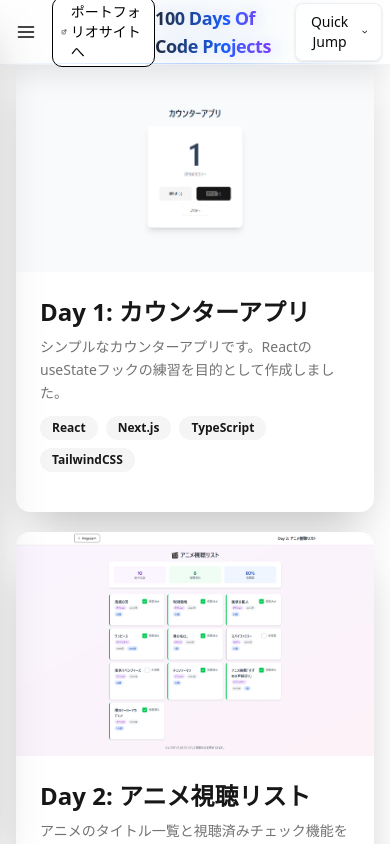
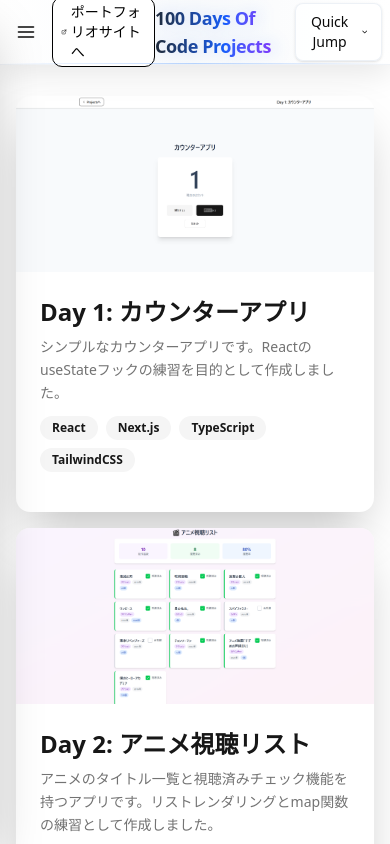
Before and after one commit to atsuki61/100DaysOfCode, a Next.js app: page / in a window 390 px wide. Shown: the top 844 px of the page. Built offline with nearby package versions, Linux system fonts and the light colour scheme.

Commit message:
chore: ホームのアプリ一覧表示を微調整

```diff
--- a/src/app/page.tsx
+++ b/src/app/page.tsx
@@ -366,14 +366,14 @@ export default function HomePage() {
         quickJumpItems={apps.map((a) => ({ label: a.name, href: a.path }))}
       />
 
-      <div className="py-12 flex flex-col items-center"> {/* 縦方向パディング, Flexコンテナ, アイテム中央寄せ(垂直) */}
+      <div className="pt-24 sm:py-12 flex flex-col items-center"> {/* モバイルは固定ヘッダー分の余白を確保 */}
         <main className="w-full max-w-7xl px-4"> {/* 横幅いっぱい, 最大横幅7xl, 横方向パディング */}
           {filteredApps.length > 0 ? (
-            <div className="grid grid-cols-1 md:grid-cols-3 gap-5"> {/* グリッドレイアウト, 1列 (md以上で3列), ギャップ5 */}
+            <div className="grid grid-cols-1 sm:grid-cols-2 md:grid-cols-3 gap-4 sm:gap-5"> {/* モバイル2列、ギャップ調整 */}
               {filteredApps.map((app) => (
                 <div key={app.id} className="bg-card rounded-xl shadow-2xl overflow-hidden transition-all duration-300 ease-in-out hover:shadow-primary/50"> {/* カード背景色, 角丸xl, 影2xl, はみ出し非表示, 全プロパティにトランジション, ホバー時プライマリ色の影 */}
                   <Link href={app.path} className="block group"> {/* ブロック要素, グループ化 */}
-                    <div className="w-full h-56 bg-muted flex items-center justify-center overflow-hidden"> {/* 横幅いっぱい, 高さ56, ミューテッド背景色, Flexコンテナ, アイテム中央寄せ(垂直・水平), はみ出し非表示 */}
+                    <div className="w-full h-44 sm:h-56 bg-muted flex items-center justify-center overflow-hidden"> {/* モバイルは高さを少し低めに */}
                       {app.imageUrl ? (
                         <Image
                           src={app.imageUrl}
```
